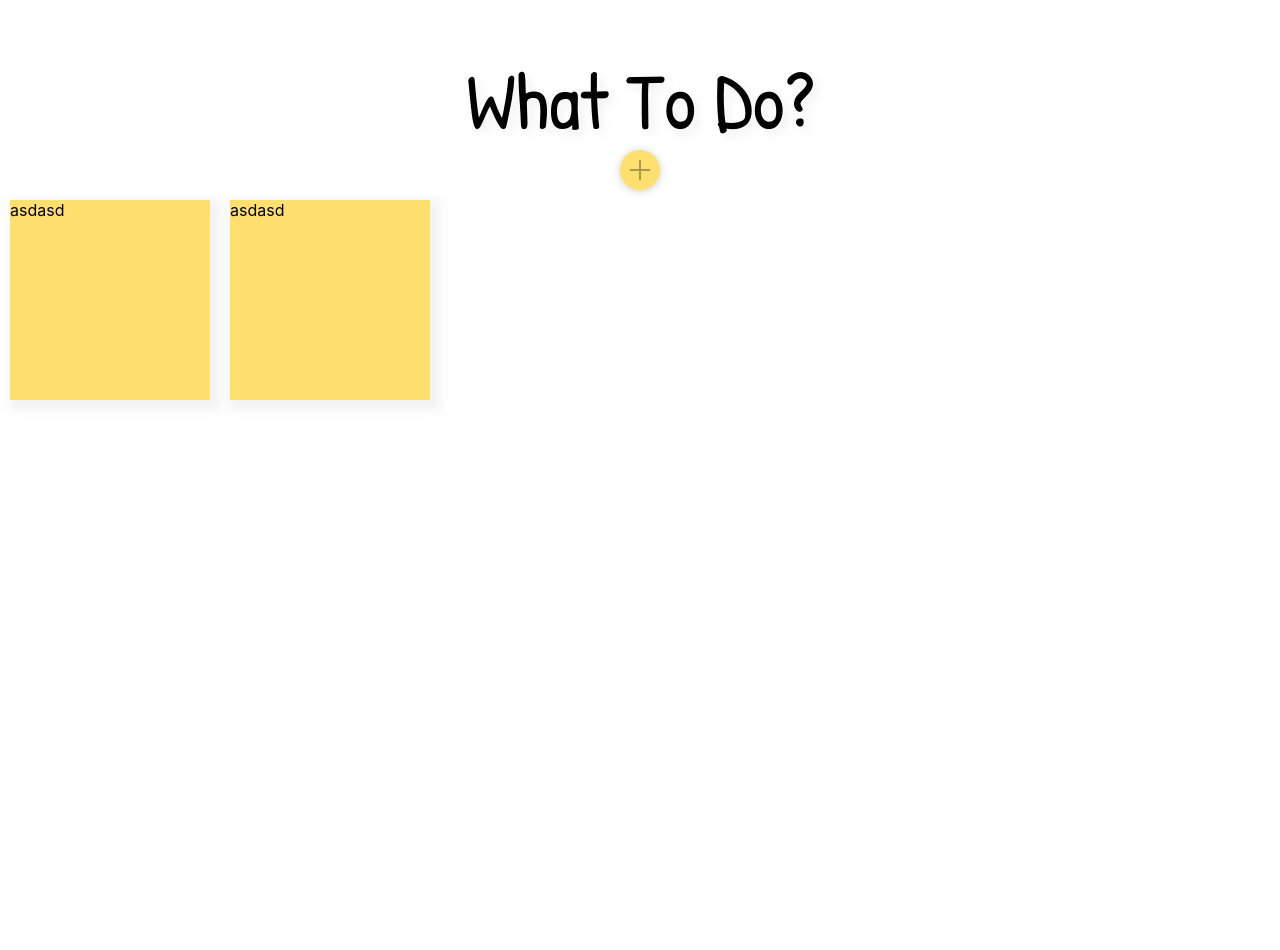
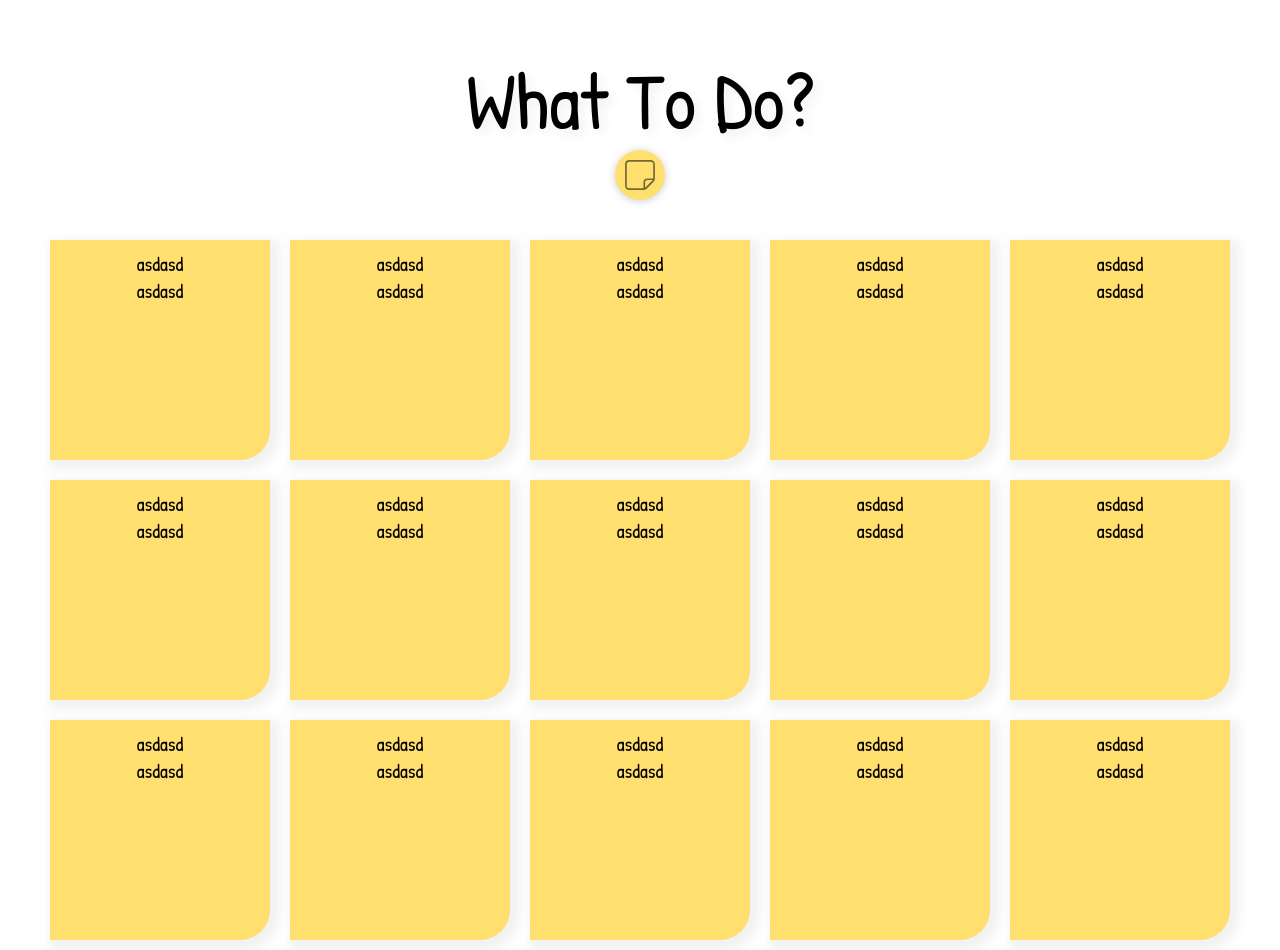
Before and after one commit to CyrusOlega/to-do, a React (Create React App) app: page / in a window 1280 px wide. Before the commit the page ends 800 px from the top, so only its background shows below. Built offline with nearby package versions, Linux system fonts and the light colour scheme.

Commit message:
converted individual sticky note into component

```diff
--- a/src/App.css
+++ b/src/App.css
@@ -12,6 +12,7 @@ button {
   flex-direction: column;
   align-items: center;
   margin-top: 50px;
+  margin-bottom: 30px;
 }
 #header span {
   margin-block-start: -0px;
@@ -32,8 +33,8 @@ button {
   justify-content: center;
   margin: 0px;
   padding: 0px;
-  width: 40px;
-  height: 40px;
+  width: 50px;
+  height: 50px;
   border-radius: 50px;
   border: none;
   border-width: 1px;
@@ -43,15 +44,27 @@ button {
   display: flex;
 }
 
-#sticky-note-container {
+#sticky-notes-container {
   display: flex;
   flex-wrap: wrap;
+  justify-content: center;
 }
 
 .sticky-note {
+  text-align: center;
   background-color: #ffdf6d;
   width: 200px;
   height: 200px;
   box-shadow: 5px 5px 10px 5px rgba(210, 210, 210, 0.293);
   margin: 10px;
+  padding: 10px;
+  border-radius: 0px 0px 30px 0px;
 }
+.title {
+  font-family: "Patrick Hand", cursive;
+  font-size: 20px;
+}
+.content {
+  font-family: "Patrick Hand", cursive;
+  font-size: 20px;
+}
--- a/src/components/Body.js
+++ b/src/components/Body.js
@@ -1,10 +1,18 @@
 export default function Body() {
+  const length = 15;
+  const stickyNotes = [];
+  for (let i = 0; i < length; i++) stickyNotes.push({ id: i });
+
+  return <div id="sticky-notes-container">{stickyNotes.map(StickyNote)}</div>;
+}
+
+function StickyNote() {
   return (
-    <div id="sticky-note-container">
-      <div className="sticky-note">
+    <div className="sticky-note">
+      <div className="title">
         <span>asdasd</span>
       </div>
-      <div className="sticky-note">
+      <div className="content">
         <span>asdasd</span>
       </div>
     </div>
--- a/src/components/Header.js
+++ b/src/components/Header.js
@@ -1,13 +1,13 @@
 import { IconContext } from "react-icons";
-import { HiPlus } from "react-icons/hi2";
+import { CiStickyNote } from "react-icons/ci";
 
 export default function Header() {
   return (
     <div id="header">
       <span>What To Do?</span>
       <button>
-        <IconContext.Provider value={{ size: "30px", color: "#ab9649" }}>
-          <HiPlus className="button-icons" />
+        <IconContext.Provider value={{ size: "40px", color: "#766835" }}>
+          <CiStickyNote className="button-icons" />
         </IconContext.Provider>
       </button>
     </div>
```
